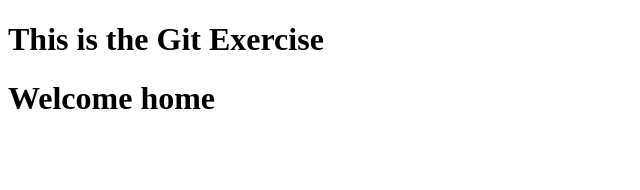
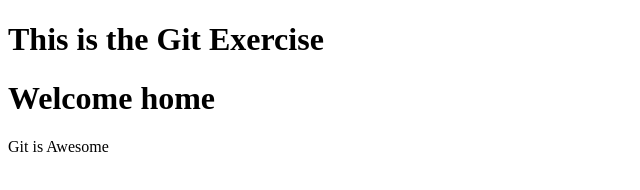
Before and after one commit to mhenriette/Git-exercises, a plain HTML site: page home.html in a window 1280 px wide. Shown: the whole page, without its empty margins (0-640 px from the left). Drawn offline with Linux system fonts and the light colour scheme.

Commit message:
made changes to home page after git-copy

```diff
--- a/home.html
+++ b/home.html
@@ -9,6 +9,7 @@
 <body>
     <h1>This is the Git Exercise</h1>
     <h1>Welcome home</h1>
+    <p>Git is Awesome</p>
 
 </body>
 </html>
```
